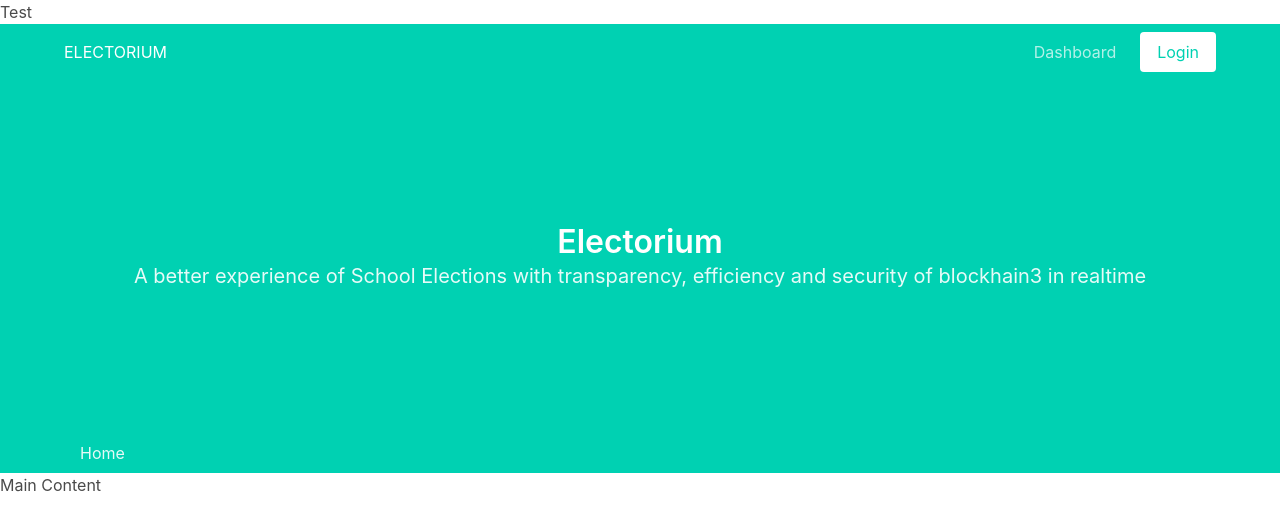
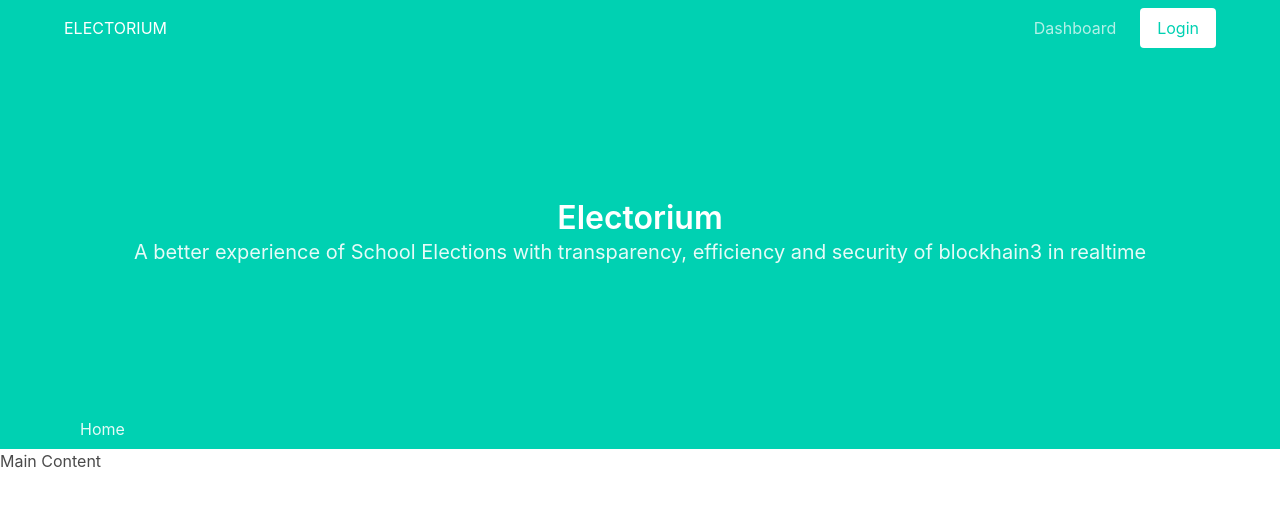
Before and after one commit to snaphuman/electorium, a Vue app in the folder apps/electorium_web/assets/: page / in a window 1280 px wide. Shown: the top 530 px of the page. Built offline with nearby package versions, Linux system fonts and the light colour scheme; the HTML template or start-up script is replaced by a standard one.

Commit message:
[fix] remove test markup and unnecessary selector that breaks layout fluidity

```diff
--- a/apps/electorium_web/assets/src/App.vue
+++ b/apps/electorium_web/assets/src/App.vue
@@ -1,6 +1,5 @@
 <template>
 <div id="app">
-  <div>Test</div>
   <Header></Header>
   <router-view></router-view>
 </div>
```
Also changed, not shown: 1 other file (tests, documents, lock files or other folders).
